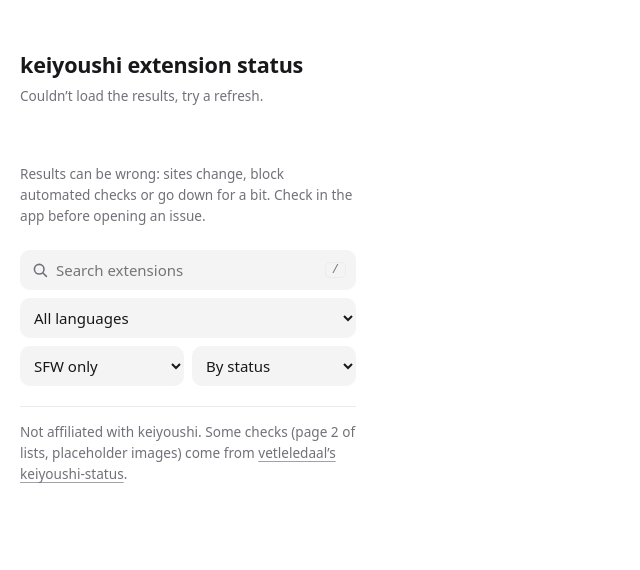
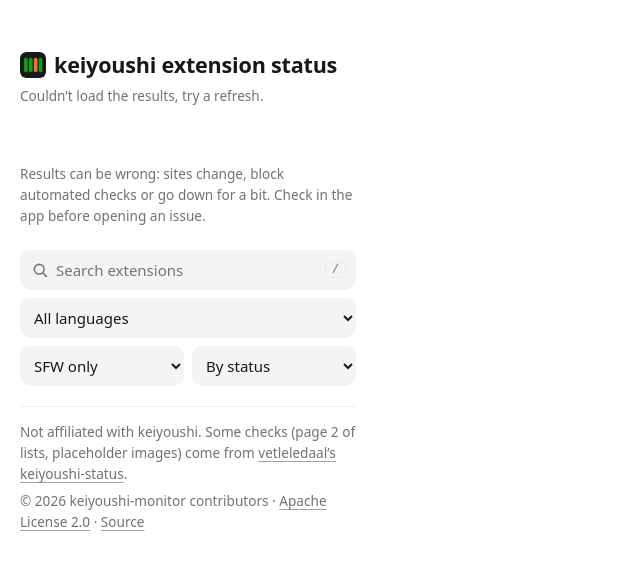
Before and after one commit to hazptr/keiyoushi-monitor, a plain HTML site: page site/index.html in a window 1280 px wide. Shown: the whole page, without its empty margins (0-640 px from the left). Drawn offline with Linux system fonts and the light colour scheme; no server answers.

Commit message:
Add a favicon, title logo and copyright footer to the site

```diff
--- a/site/index.html
+++ b/site/index.html
@@ -8,13 +8,16 @@
 <meta name="theme-color" content="#101012" media="(prefers-color-scheme: dark)">
 <meta name="description" content="Daily status of every keiyoushi 1.6 extension">
 <title>keiyoushi extension status</title>
+<link rel="icon" href="favicon.svg" type="image/svg+xml">
+<link rel="icon" href="favicon-32.png" sizes="32x32" type="image/png">
+<link rel="apple-touch-icon" href="apple-touch-icon.png">
 <link rel="stylesheet" href="style.css">
 </head>
 <body>
 <main>
 <aside class="side">
   <header>
-    <h1>keiyoushi extension status</h1>
+    <h1><img class="logo" src="favicon.svg" alt="" width="26" height="26">keiyoushi extension status</h1>
     <p class="muted small" id="meta">Loading…</p>
   </header>
 
@@ -50,8 +53,13 @@
     </select>
   </div>
 
-  <p class="about small">Not affiliated with keiyoushi. Some checks (page 2 of lists, placeholder images) come from
-    <a href="https://github.com/vetleledaal/keiyoushi-status">vetleledaal’s keiyoushi-status</a>.</p>
+  <footer class="about small">
+    <p>Not affiliated with keiyoushi. Some checks (page 2 of lists, placeholder images) come from
+      <a href="https://github.com/vetleledaal/keiyoushi-status">vetleledaal’s keiyoushi-status</a>.</p>
+    <p>© 2026 keiyoushi-monitor contributors ·
+      <a href="https://github.com/hazptr/keiyoushi-monitor/blob/main/LICENSE">Apache License 2.0</a> ·
+      <a href="https://github.com/hazptr/keiyoushi-monitor">Source</a></p>
+  </footer>
 </aside>
 
 <div class="content">
--- a/site/style.css
+++ b/site/style.css
@@ -175,6 +175,8 @@ dl.panel dd { margin: 0; overflow-wrap: anywhere; font-family: ui-monospace, SFM
 .empty { padding: 40px 0; text-align: center; }
 .about { margin-top: 20px; padding-top: 14px; border-top: 1px solid var(--line); color: var(--muted); }
 .about a { color: inherit; }
+.about p { margin: 0 0 6px; }
+h1 .logo { width: 26px; height: 26px; border-radius: 6px; vertical-align: -5px; margin-right: 8px; }
 
 @media (max-width: 560px) {
   main { padding-top: 32px; }
```
Also changed, not shown: site/apple-touch-icon.png (added), site/favicon-32.png (added), site/favicon.svg (added).
